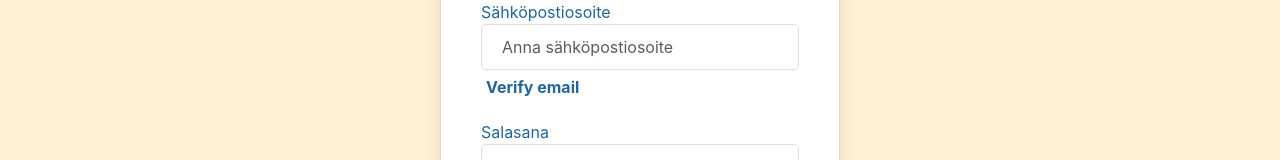
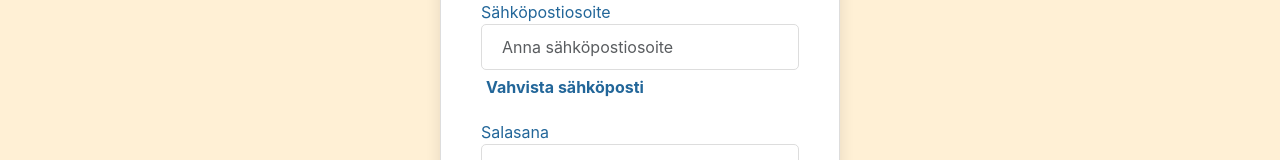
Before and after one commit to Gayan65/parkez, a React (Create React App) app in the folder frontend/: page /signup in a window 1280 px wide. Shown: the part 223-383 px from the top of the page. Built offline with nearby package versions, Linux system fonts and the light colour scheme; no server answers.

Commit message:
translation add

```diff
--- a/frontend/src/pages/Signup.js
+++ b/frontend/src/pages/Signup.js
@@ -37,7 +37,7 @@ const Signup = () => {
                             required
                         />
                     </div>
-                    <button className="link">Verify email</button>
+                    <button className="link">{t("email_verify")}</button>
                     <div className="form-group mt-3">
                         <label className="label">{t("password")}</label>
                         <input
--- a/frontend/src/translations/en/signup.json
+++ b/frontend/src/translations/en/signup.json
@@ -2,6 +2,7 @@
     "header": "Sign Up",
     "email": "Email address",
     "email_place": "Enter email",
+    "email_verify": "Verify email",
     "password": "Password",
     "password_place": "Enter password",
     "re_password": "Retype Password",
--- a/frontend/src/translations/fi/signup.json
+++ b/frontend/src/translations/fi/signup.json
@@ -2,6 +2,7 @@
     "header": "Rekisteröidy",
     "email": "Sähköpostiosoite",
     "email_place": "Anna sähköpostiosoite",
+    "email_verify": "Vahvista sähköposti",
     "password": "Salasana",
     "password_place": "Anna salasana",
     "re_password": "Kirjoita salasana uudelleen",
```
